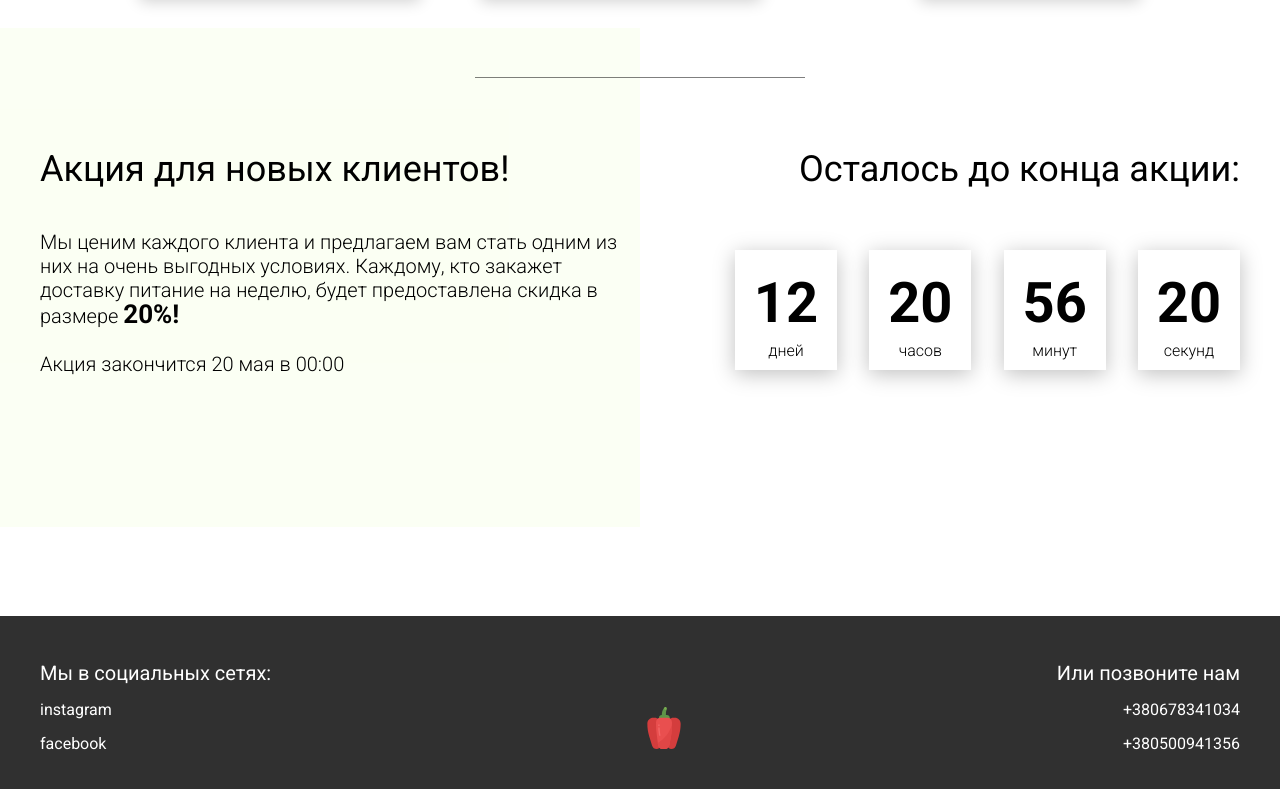
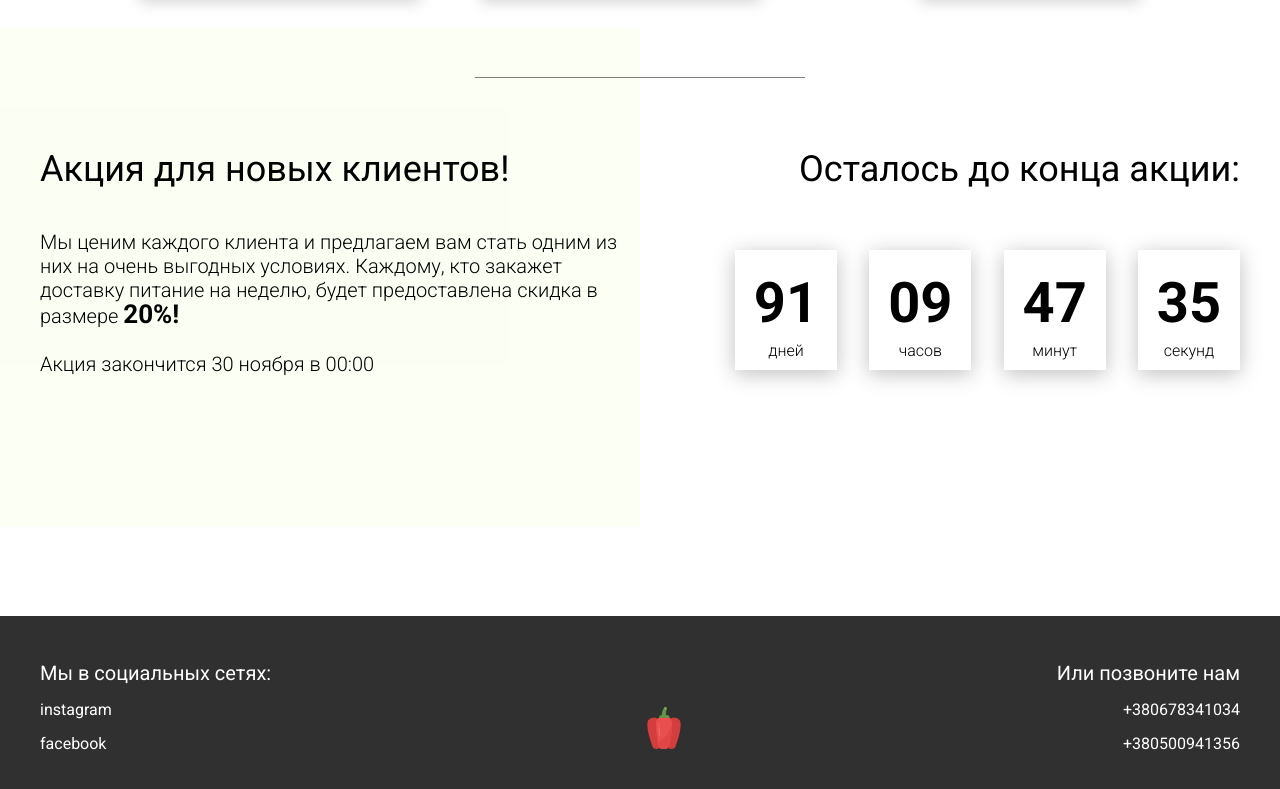
Before and after one commit to RomanBaukin/Course-JS-React, a website with bundled scripts: page src/index.html in a window 1280 px wide. Shown: the part 3448-4237 px from the top of the page. Built offline with nearby package versions, Linux system fonts and the light colour scheme; files whose address does not match are found by name.

Commit message:
feat: add timer

```diff
--- a/src/index.html
+++ b/src/index.html
@@ -264,7 +264,7 @@
                     Каждому, кто закажет доставку питание на неделю, будет предоставлена скидка в размере
                     <span>20%!</span>
                     <br><br>
-                    Акция закончится 20 мая в 00:00
+                    Акция закончится 30 ноября в 00:00
                 </div>
             </div>
             <div class="promotion__timer">
--- a/src/js/main.js
+++ b/src/js/main.js
@@ -38,4 +38,54 @@ window.addEventListener('DOMContentLoaded', function() {
       });
     }
   });
+
+  // Timer
+
+  const deadline = '2022-11-30';
+
+  function getTimeRemaining(endtime) {
+    const t = Date.parse(endtime) - Date.parse(new Date()),
+      days = Math.floor(t / (1000 * 60 * 60 * 24)),
+      hours = Math.floor((t / (1000 * 60 * 60)) % 24),
+      minutes = Math.floor((t / (1000 * 60)) % 60),
+      seconds = Math.floor((t / 1000) % 60);
+
+    return {
+      'total': t,
+      days,
+      hours,
+      minutes,
+      seconds
+    }
+  }
+
+  function getZero(num) {
+    return num >= 0 && num < 10 ? `0${num}` : num;
+  }
+
+  function setClock(selector, endtime) {
+    const timer = document.querySelector(selector),
+      days = timer.querySelector('#days'),
+      hours = timer.querySelector('#hours'),
+      minutes = timer.querySelector('#minutes'),
+      seconds = timer.querySelector('#seconds'),
+      timerInterval = setInterval(updateClock, 1000);
+
+    updateClock();
+
+    function updateClock() {
+      const t = getTimeRemaining(endtime);
+
+      days.innerHTML = getZero(t.days);
+      hours.innerHTML = getZero(t.hours);
+      minutes.innerHTML = getZero(t.minutes);
+      seconds.innerHTML = getZero(t.seconds);
+
+      if (t.total <= 0) {
+        clearInterval(timerInterval);
+      }
+    }
+  }
+
+  setClock('.timer', deadline);
 });
```
Also changed, not shown: dist/index.html, dist/js/script.js, 1 other file.
